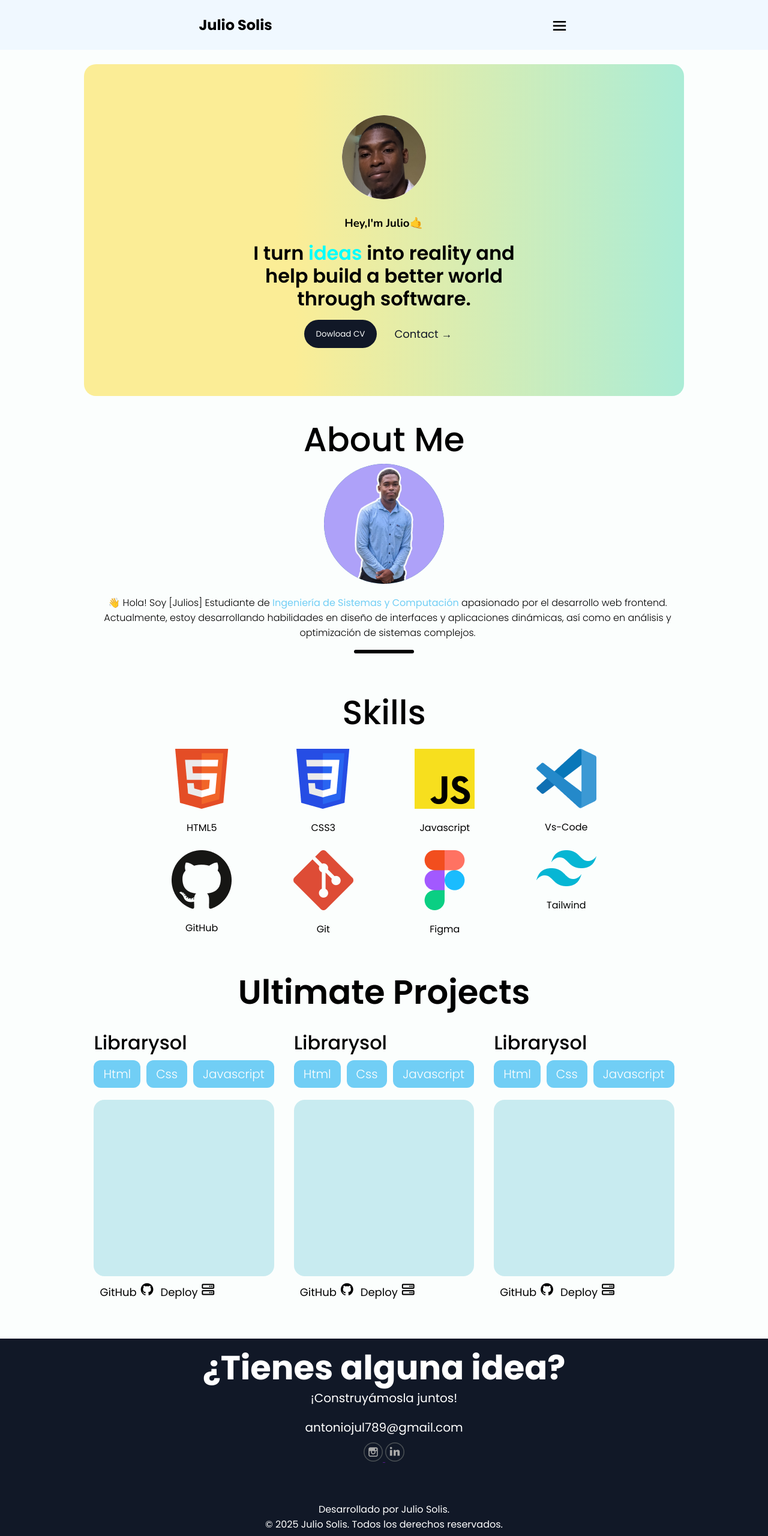
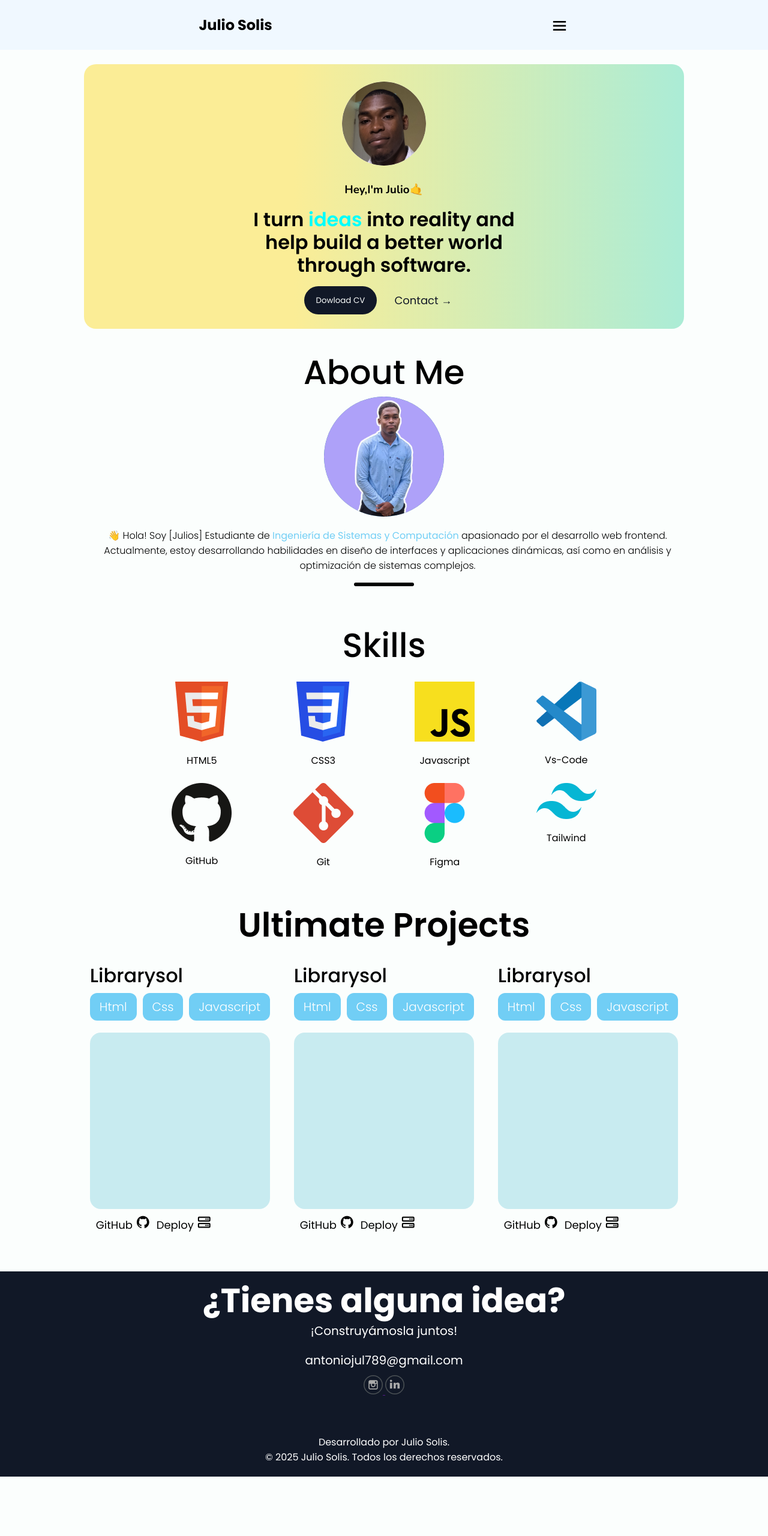
Before and after one commit to Blesssings0/Mi-Portfolio, a plain HTML site: page index.html in a window 1280 px wide. Shown: the whole page at 60% size. After the commit the page ends 2461 px from the top, so only its background shows below. Drawn offline with nearby package versions, Linux system fonts and the light colour scheme; a web font is replaced by a local one.

Commit message:
style: :art: Styles Responsive

```diff
--- a/style.css
+++ b/style.css
@@ -447,7 +447,6 @@ margin-block: 15px;
   max-width: 100%;
   width: 1000px;
   margin: auto;
-   padding-block: 5rem;
 
    p{
     width: 500px;
@@ -520,6 +519,7 @@ margin-block: 15px;
   width: 1000px;
   display: flex;
   justify-content: space-around;
+  gap: 20px;
  }
 
 
```
